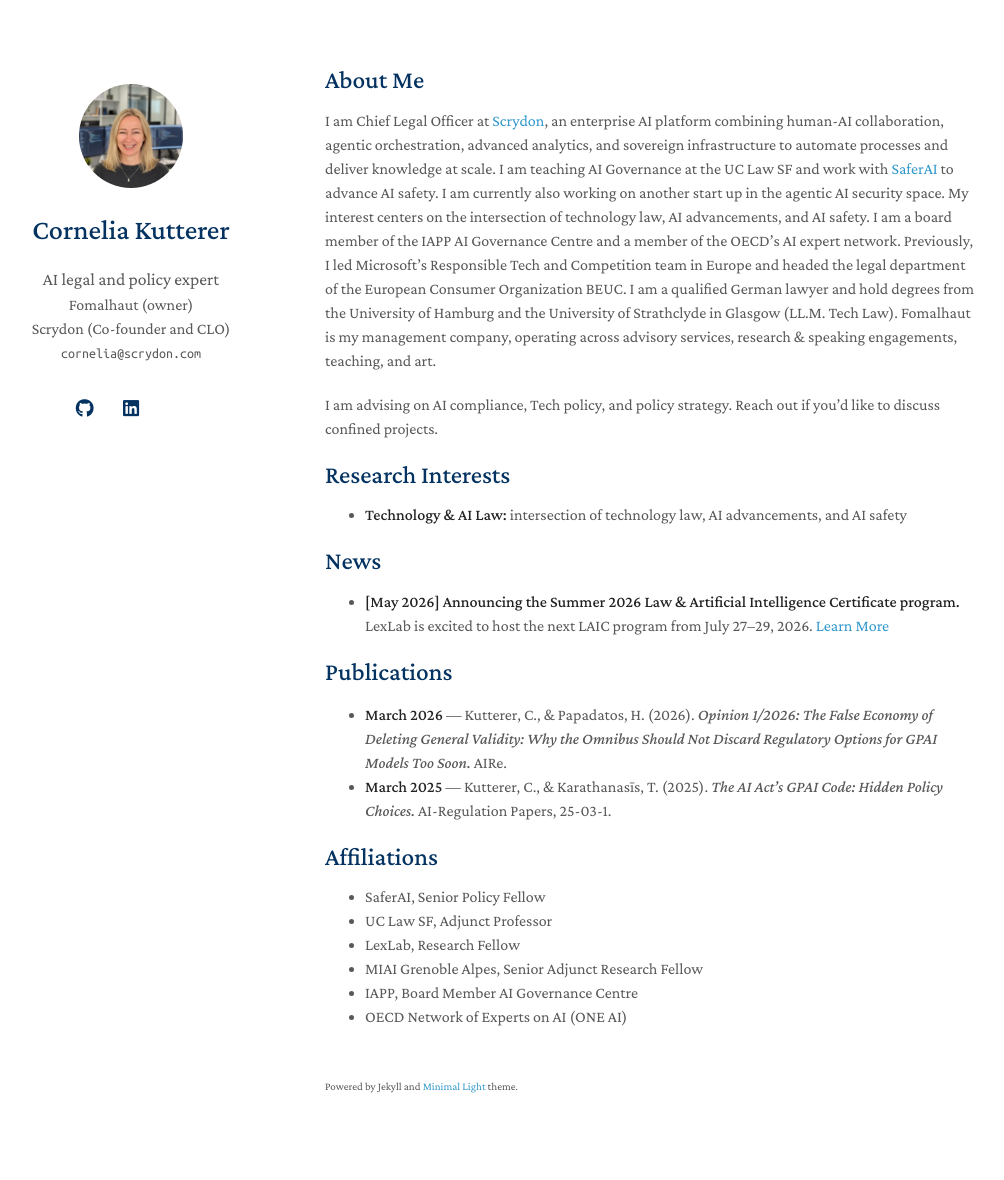
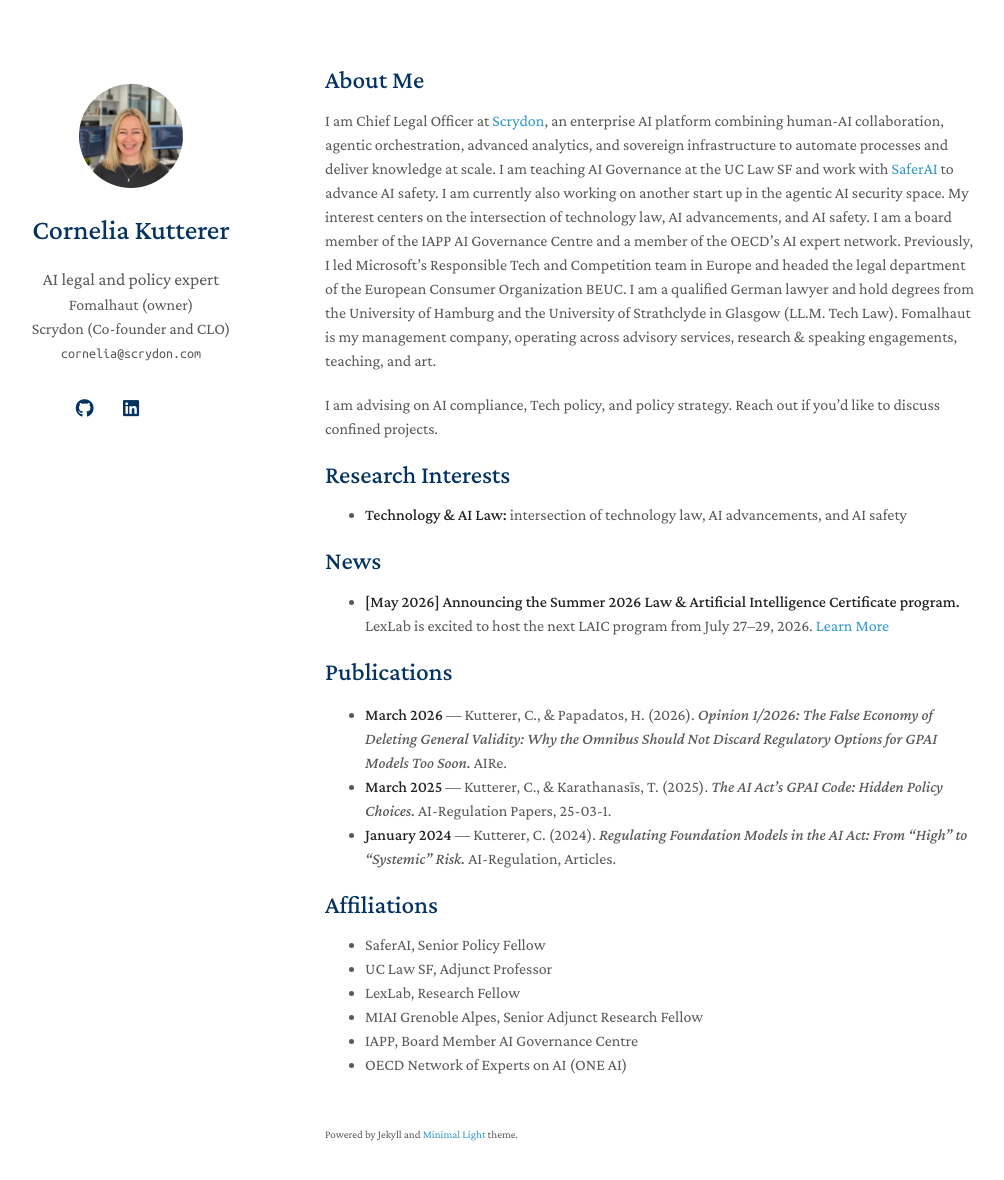
Before and after one commit to Fomalhautck/fomalhautck.github.io, a Jekyll site: the page built from index.md, in a window 1280 px wide and 1215 px high. Shown: the top 1180 px of the window, without its empty margins (145-1149 px from the left). Built offline with Jekyll 4.4.1, drawn with Linux system fonts in a browser that asks for light colours; a style sheet for code colours, icons or effects is not loaded; our own code applies the rules of GitHub Pages for plain Markdown files.

Commit message:
Add Kutterer 2024 Foundation Models paper to Publications
Co-Authored-By: Claude Opus 4.7 (1M context) <noreply@anthropic.com>

```diff
--- a/_includes/publications.md
+++ b/_includes/publications.md
@@ -4,5 +4,6 @@
 <ul style="margin-top: 25px;">
   <li><strong>March 2026</strong> — Kutterer, C., &amp; Papadatos, H. (2026). <em>Opinion 1/2026: The False Economy of Deleting General Validity: Why the Omnibus Should Not Discard Regulatory Options for GPAI Models Too Soon.</em> AIRe.</li>
   <li><strong>March 2025</strong> — Kutterer, C., &amp; Karathanasīs, T. (2025). <em>The AI Act&rsquo;s GPAI Code: Hidden Policy Choices.</em> AI&#8209;Regulation Papers, 25&#8209;03&#8209;1.</li>
+  <li><strong>January 2024</strong> — Kutterer, C. (2024). <em>Regulating Foundation Models in the AI Act: From &ldquo;High&rdquo; to &ldquo;Systemic&rdquo; Risk.</em> AI&#8209;Regulation, Articles.</li>
 </ul>
 </div>
```
